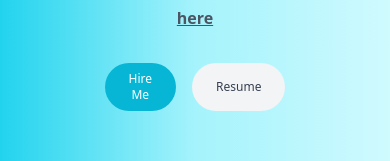
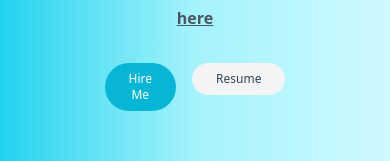
Before and after one commit to Harsh-bhai/portfolio, a Next.js app: page / in a window 390 px wide. Shown: the part 463-624 px from the top of the page. Built offline with nearby package versions, Linux system fonts and the light colour scheme.

Commit message:
Update index.js

```diff
--- a/pages/index.js
+++ b/pages/index.js
@@ -13,7 +13,7 @@ export default function Home() {
       <p className="mb-8 leading-relaxed">Pursuing B.Tech from Bhilai Institute Of Technology ,Durg .<br/>Know more about me <Link href={'/about'}><a className='underline font-semibold'>here</a></Link> </p>
       <div className="flex justify-center">
         <Link href={"/contact"}><button className=" text-white bg-cyan-500 border-0 py-2 px-6 focus:outline-none hover:bg-white hover:text-cyan-500 rounded-full text-xs md:text-lg">Hire Me</button></Link>
-        <button className="ml-4  text-gray-700 bg-gray-100 border-0 py-2 px-6 focus:outline-none hover:bg-cyan-500 hover:text-white rounded-full text-xs md:text-lg">Resume</button>
+        <Link href={'https://drive.google.com/file/d/1sQIfUMt8LJSCaQyGs4Qoh84rS8hseAWN/view?usp=sharing'}><a target={'_blank'}><button className="ml-4  text-gray-700 bg-gray-100 border-0 py-2 px-6 focus:outline-none hover:bg-cyan-500 hover:text-white rounded-full text-xs md:text-lg">Resume</button></a></Link>
       </div>
     </div>
     <div className="lg:max-w-lg lg:w-full md:w-1/2 w-5/6">
```
